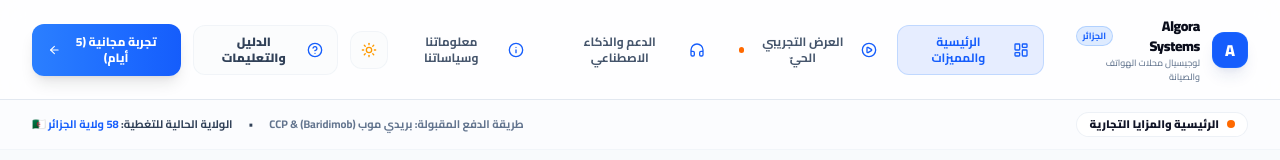
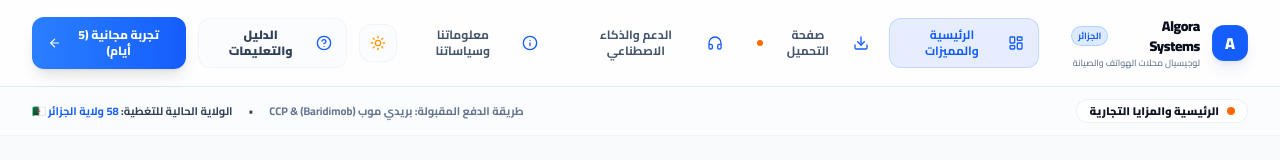
Before and after one commit to mh2010255c-rgb/algora-systems., a React (Vite) app: page / in a window 1280 px wide. Shown: the top 160 px of the page. Built offline with nearby package versions, Linux system fonts and the light colour scheme; no server answers.

Commit message:
Rename navigation label 'العرض التجريبي الحي' to 'صفحة التحميل' and update icon

```diff
--- a/src/App.tsx
+++ b/src/App.tsx
@@ -173,8 +173,8 @@ export default function App() {
                       : "text-slate-600 hover:text-slate-800 hover:bg-slate-50/40 border-r-4 border-transparent"
                   }`}
                 >
-                  <PlayCircle className="w-4 h-4 text-blue-600 shrink-0" />
-                  <span className="flex-1 text-right">العرض التجريبي الحيّ</span>
+                  <Download className="w-4 h-4 text-blue-600 shrink-0" />
+                  <span className="flex-1 text-right">صفحة التحميل</span>
                   <span className="w-1.5 h-1.5 rounded-full bg-orange-500 animate-pulse"></span>
                 </button>
 
@@ -344,12 +344,12 @@ export default function App() {
                   ? "bg-gradient-to-l from-blue-600/10 to-blue-500/10 text-slate-900 border-r-4 border-blue-500 shadow-md shadow-blue-900/5"
                   : "text-slate-600 hover:text-slate-800 hover:bg-slate-50/40 border-r-4 border-transparent"
               } ${isSidebarCollapsed ? "justify-center" : "justify-start"}`}
-              title="العرض التجريبي الحيّ"
+              title="صفحة التحميل"
             >
-              <PlayCircle className="w-4.5 h-4.5 text-blue-600 shrink-0" />
+              <Download className="w-4.5 h-4.5 text-blue-600 shrink-0" />
               {!isSidebarCollapsed ? (
                 <>
-                  <span className="flex-1 text-right">العرض التجريبي الحيّ</span>
+                  <span className="flex-1 text-right">صفحة التحميل</span>
                   <span className="w-1.5 h-1.5 rounded-full bg-orange-500 animate-pulse"></span>
                 </>
               ) : (
@@ -548,8 +548,8 @@ export default function App() {
                       : "text-slate-600 hover:text-slate-800 hover:bg-slate-50/40"
                   }`}
                 >
-                  <PlayCircle className="w-4 h-4 text-blue-600 shrink-0" />
-                  <span>العرض التجريبي الحيّ</span>
+                  <Download className="w-4 h-4 text-blue-600 shrink-0" />
+                  <span>صفحة التحميل</span>
                   <span className="w-1.5 h-1.5 rounded-full bg-orange-500 animate-pulse"></span>
                 </button>
 
```
